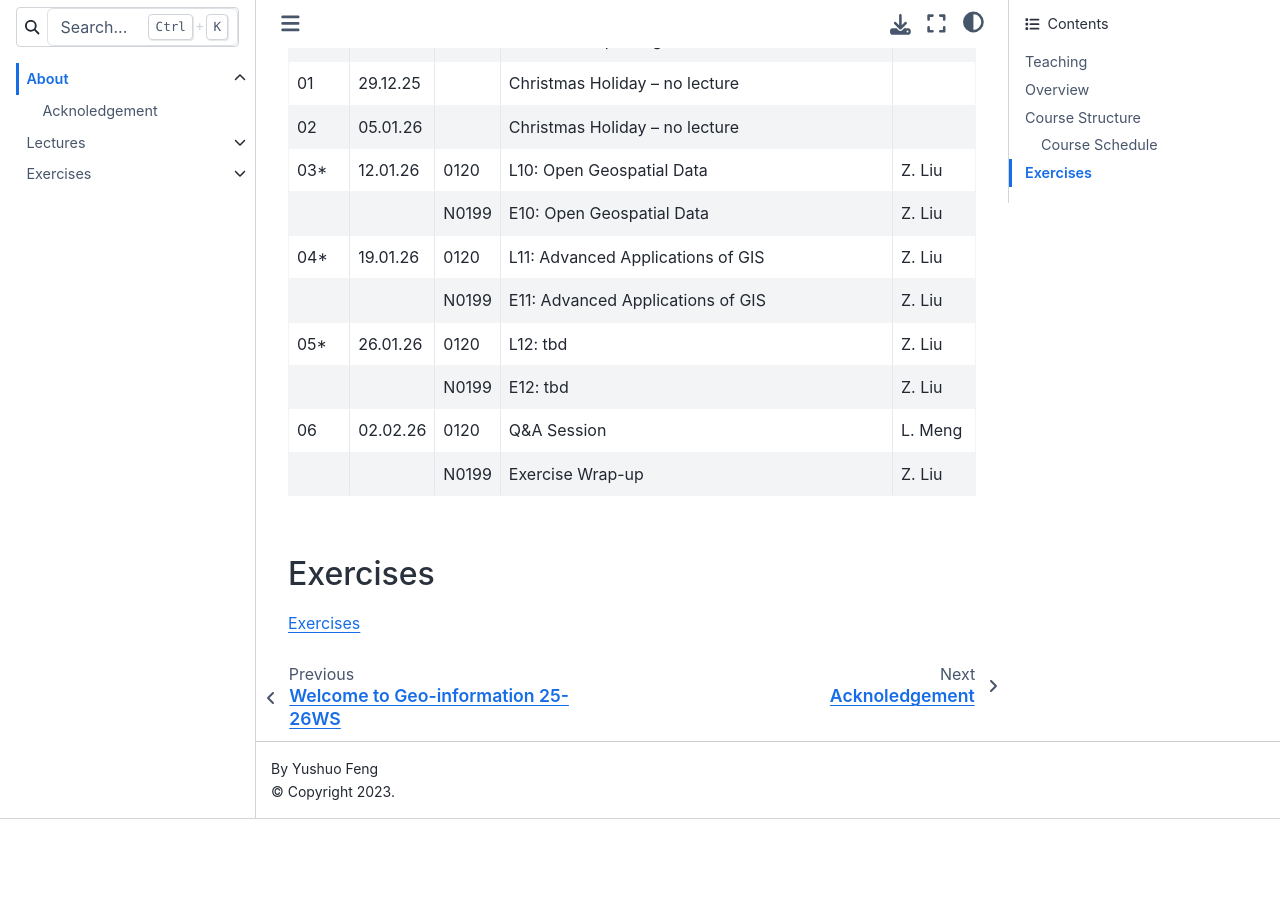
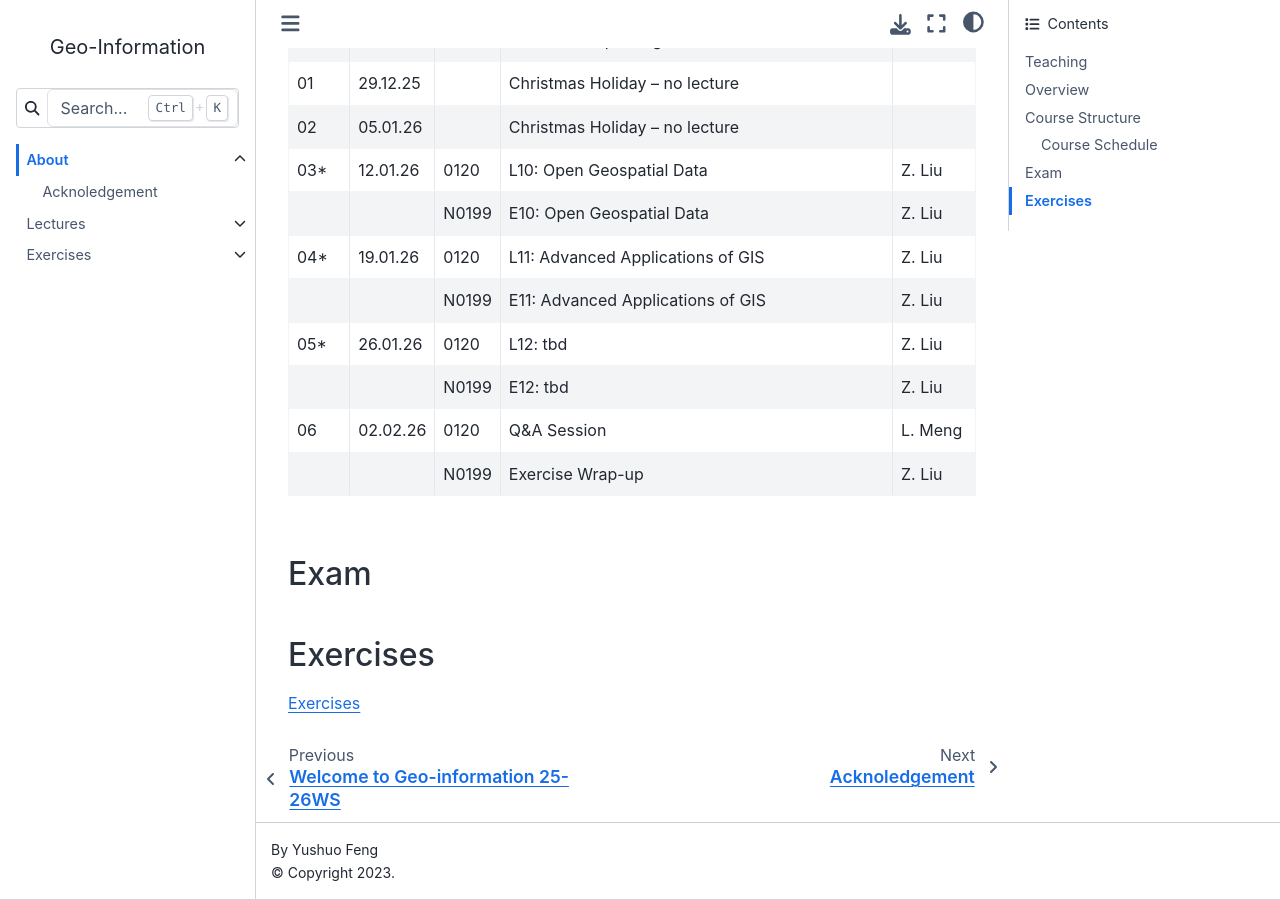
Before and after one commit to FullToker/Geo-Information, a Jupyter Book: the page built from content/Home.md, in a window 1280 px wide and 900 px high, scrolled down 1996 px. Built offline with Jupyter Book 1.0.4 settings and Sphinx 7.4.7 and the Sphinx Book theme 1.1.4, drawn with Linux system fonts in a browser that asks for light colours; before the commit the page ends 2815 px from its top, so only the background shows below that.

Commit message:
feat: home page

```diff
--- a/content/Home.md
+++ b/content/Home.md
@@ -63,6 +63,9 @@
 |      |          | N0199  | Exercise Wrap-up                                  | Z. Liu   |
 
 
+
+## Exam
+
 ## Exercises
 
 [Exercises](../content/info_ex.md)
```
Also changed, not shown: content/about.md (line endings or trailing spaces).
